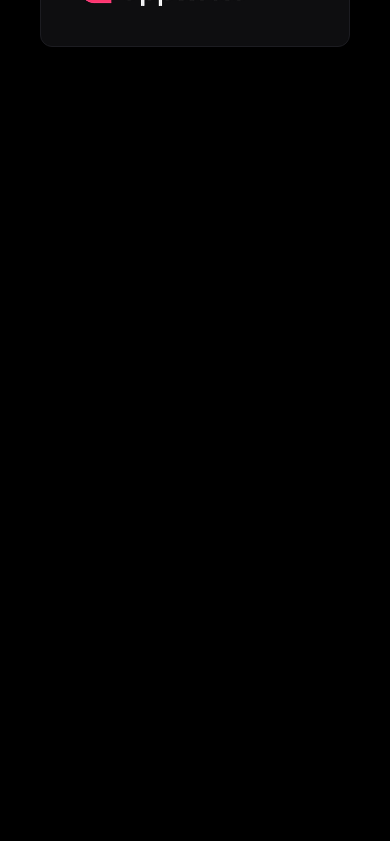
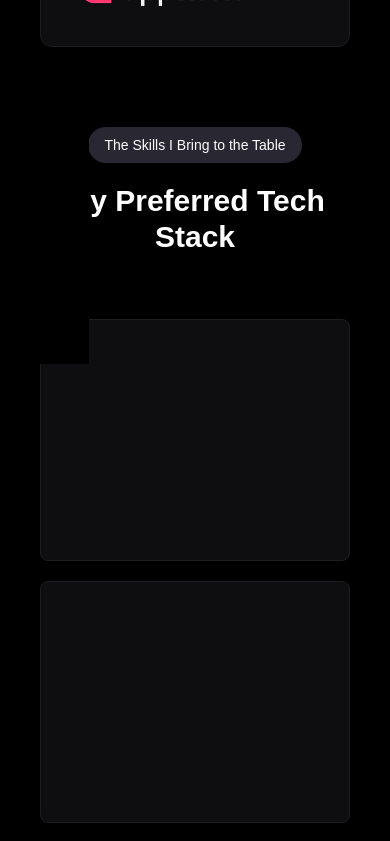
Before and after one commit to m-lynch91/mjl_portfolio, a React (Vite) app: page / in a window 390 px wide. Shown: the part 7500-8341 px from the top of the page. Before the commit the page ends 7547 px from the top, so only its background shows below. Built offline with nearby package versions, Linux system fonts and the light colour scheme; a web font is replaced by a local one.

Commit message:
added techstack section component

```diff
--- a/src/App.tsx
+++ b/src/App.tsx
@@ -3,6 +3,7 @@
 import FeatureCards from "./sections/FeatureCards"
 import Hero from "./sections/hero"
 import Showcase from "./sections/Showcase"
+import TechStack from "./sections/TechStack"
 
 const App = () => {
     return (
@@ -12,6 +13,7 @@
             <Showcase/>
             <FeatureCards/>
             <Experience/>
+            <TechStack/>
         </>
     )
 }
--- /dev/null
+++ b/src/sections/TechStack.tsx
@@ -0,0 +1,33 @@
+import TitleHeader from "../components/TitleHeader";
+import { techStackIcons } from "../constants";
+
+const TechStack = () => {
+  return (
+    <div id="skills" className="flex-center section-padding">
+      <div className="w-full h-full md:px-10 px-5">
+        <TitleHeader
+          title="My Preferred Tech Stack"
+          sub="The Skills I Bring to the Table"
+        />
+
+        <div className="tech-grid">
+          {techStackIcons.map((icon) => (
+            <div
+              key={icon.name}
+              className="card-border tech-card overflow-hidden group xl:rounded-full rounded-lg"
+            >
+              <div className="tech-card-animated-bg"/>
+              <div className="tech-card-content">
+                <div className="tech-icon-wrapper">
+
+                </div>
+              </div>
+            </div>
+          ))}
+        </div>
+      </div>
+    </div>
+  );
+};
+
+export default TechStack;
```
